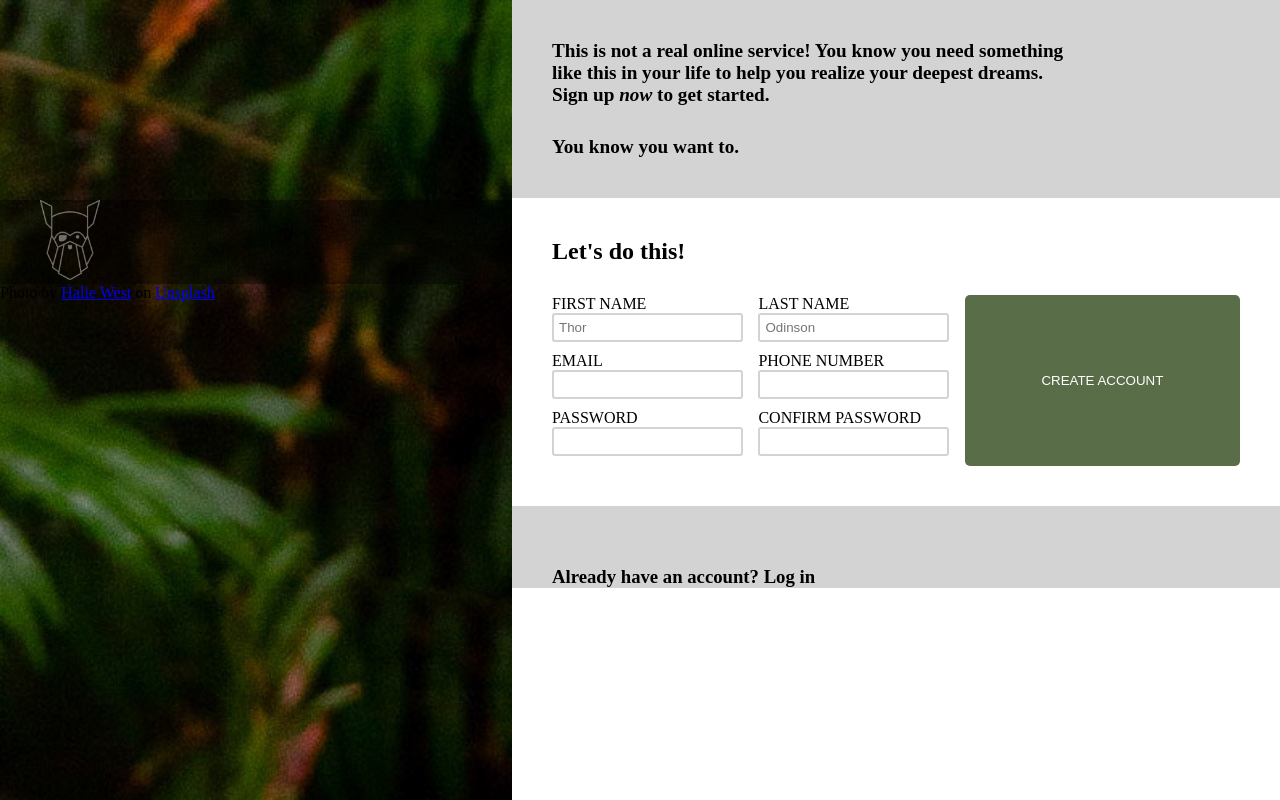
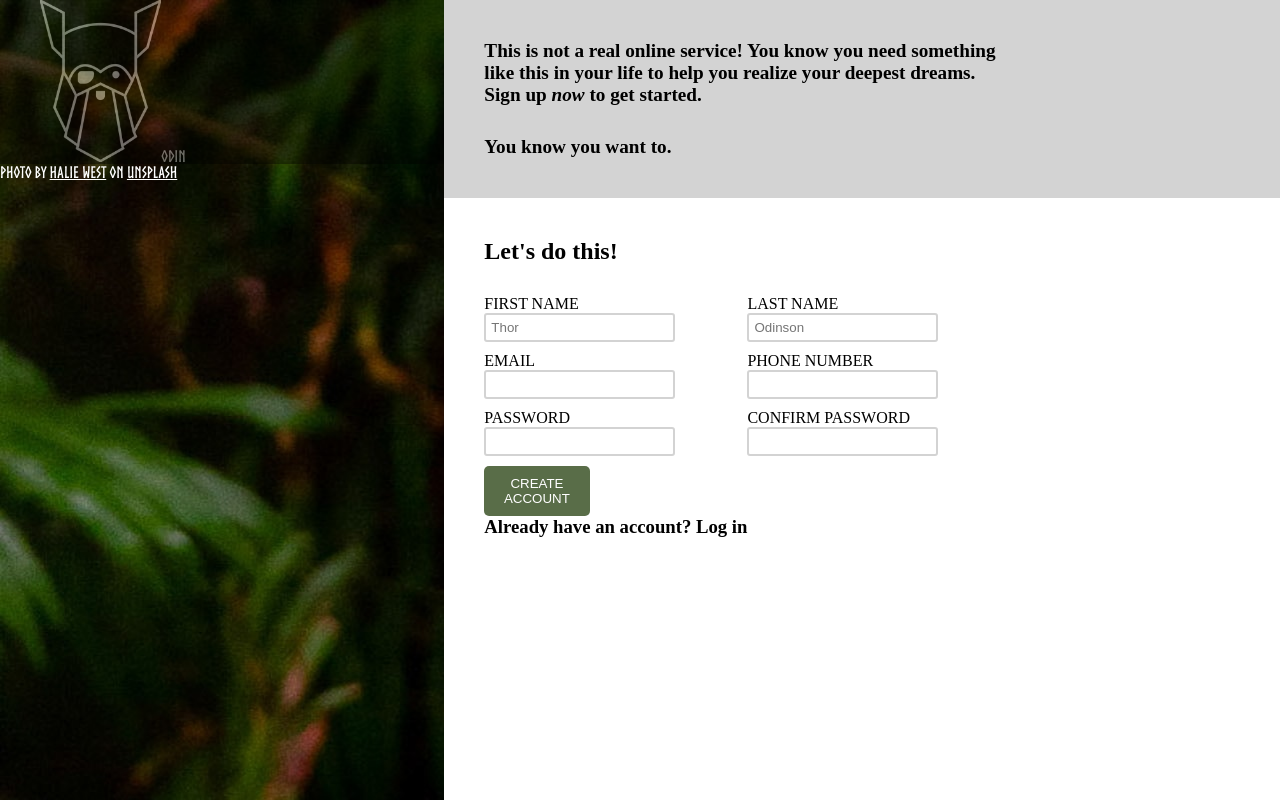
Before and after one commit to Alemba-Vivian/Sign-up-form, a plain HTML site: page index.html in a window 1280 px wide. Drawn offline with Linux system fonts and the light colour scheme.

Commit message:
restructure the create button

```diff
--- a/css/style.css
+++ b/css/style.css
@@ -1,7 +1,21 @@
+/* css variables */
+:root{
+    --primary-color:#596D48;
+    --secondary-color:#E5E7EB;
+    --correct-color:green;
+    --error-color:red;
+    --selected-input-border-color:blue;
+
+}
 *{
     margin: 0;
     padding: 0;
     box-sizing: border-box;
+}
+/* using custom fonts */
+@font-face {
+    font-family: Norse-Bold;
+    src: url(../fonts/Norse-Bold.otf);
 }
 /* styling the body */
 body{
@@ -11,6 +25,7 @@ body{
 section{
     display: flex;
     flex-wrap: wrap;
+    height: 100vh;
 
     /* align-items: center; */
 
@@ -20,32 +35,30 @@ section{
 .column1{
     background-image: url(../img/background-image.jpg);
     background-repeat: no-repeat;
-    padding-top: 200px;
-    height: 100vh;
-    width: 40%;
+}
+#logo{
+    width: 30%;
 
 }
-#logo{
-    height: 80px;
-
-}
-.logo-image{
+.logo-section{
     background-color: black;
     opacity: 0.4;
     padding-left: 40px;
 
-}
 
 
+}
+.column1 :is(ul li, p, a){
+    font-family: Norse-Bold;
+    color: white;
+    list-style-type: none;
+
+
+}
 
 /* styling column2 of section */
 .column2{
     flex: 1;
-
-
-
-
-
 
 }
 p.para1{
@@ -71,12 +84,8 @@ p.para2{
 }
 form{
     display: flex;
-   flex: 1;
+
 }
-form .form-column1, form .form-column2{
-    flex: 1;
-}
-
 .form-column1 div, .form-column2 div{
     padding-bottom: 10px;
 }
--- a/index.html
+++ b/index.html
@@ -20,10 +20,10 @@
             <!-- contains the image background -->
             <div class="column1">
 
-                <div class="logo-image">
-                    <img id="logo" src="./img/odin-logo.png" alt="">
-                    <span>ODIN</span>
-
+                <div class="logo-section">
+                    <ul>
+                        <li><a href=""> <img id="logo" src="./img/odin-logo.png" alt=""></a>ODIN</li>
+                    </ul>
                 </div>
 
                 <div>
@@ -49,6 +49,7 @@
                     <h2>Let's do this!</h2>
 
                     <!-- sign up form -->
+                    <!-- first column -->
                     <form action="" method="">
                         <div class="form-column1">
                         <div>
@@ -66,10 +67,14 @@
                             <input type="password" id="my-password" name="password" required>
                         </div>
 
+                        <div>
+                            <button id="btn-create-account" type="submit">CREATE ACCOUNT</button>
+                            <h3>Already have an account? <span>Log in</span></h3>
 
+                        </div>
+                     </div>
 
-
-                    </div>
+                    <!-- second column -->
                     <div class="form-column2">
                         <div>
                             <label for="last-name">LAST NAME</label> <br>
@@ -85,28 +90,14 @@
                             <label for="my-password2">CONFIRM PASSWORD</label><br>
                             <input type="password" id="my-password2" name="my-password2" required>
                         </div>
+                        </div>
 
-                    </div>
-
-
-                        <button id="btn-create-account" type="submit">CREATE ACCOUNT</button>
-
-
-
-                    </form>
-
+                 </form>
                 </div>
 
-                <div class="content3">
+            </div>
+      </section>
 
-                    <h3>Already have an account? <span>Log in</span></h3>
-                </div>
-
-
-
-            </div>
-
-        </section>
     </main>
     <footer></footer>
 
```
